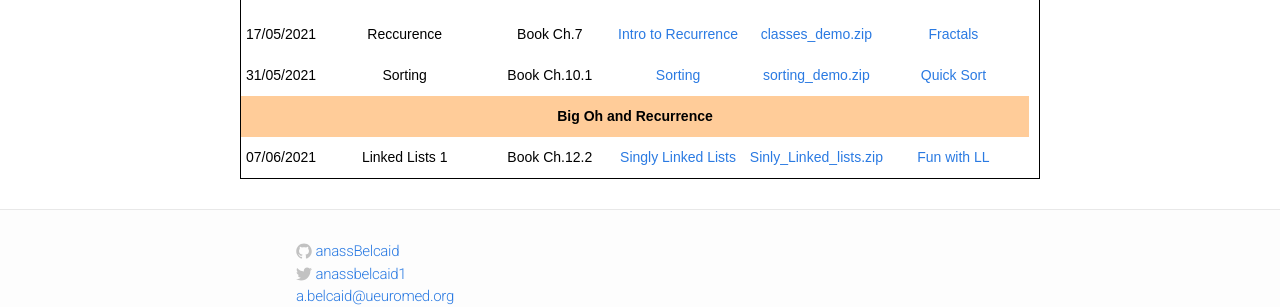
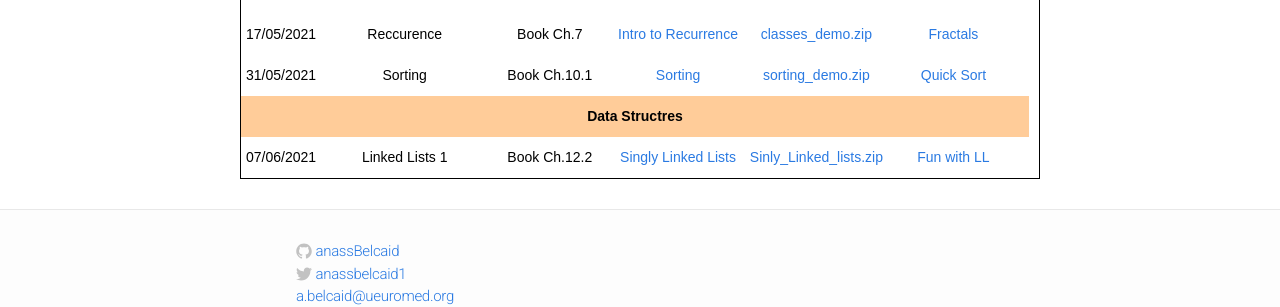
Before and after one commit to anassBelcaid/CS221, a Jekyll site: the page built from index.html, in a window 1280 px wide. Shown: the part 1494-1801 px from the top of the page. Built offline with Jekyll 4.4.1, drawn with Linux system fonts in a browser that asks for light colours.

Commit message:
colors and title of the fourth section

```diff
--- a/index.html
+++ b/index.html
@@ -267,8 +267,8 @@ artificielle. les thématiques traitées sont: -agents intelligents, - Recherche
   </tr>
 
   <tr>
-      <td class="tg-c2ww" colspan="7"><span style="font-weight:bold">Big Oh and
-          Recurrence</span></td>
+      <td class="tg-c2ww" colspan="7"><span style="font-weight:bold">Data
+              Structres</span></td>
   </tr>
 
   <tr>
```
